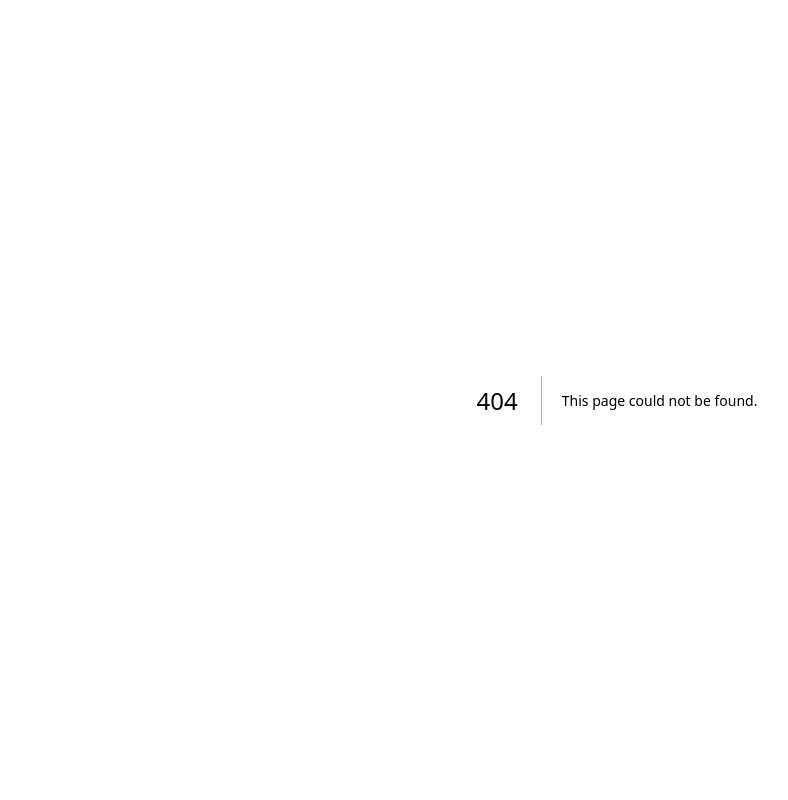
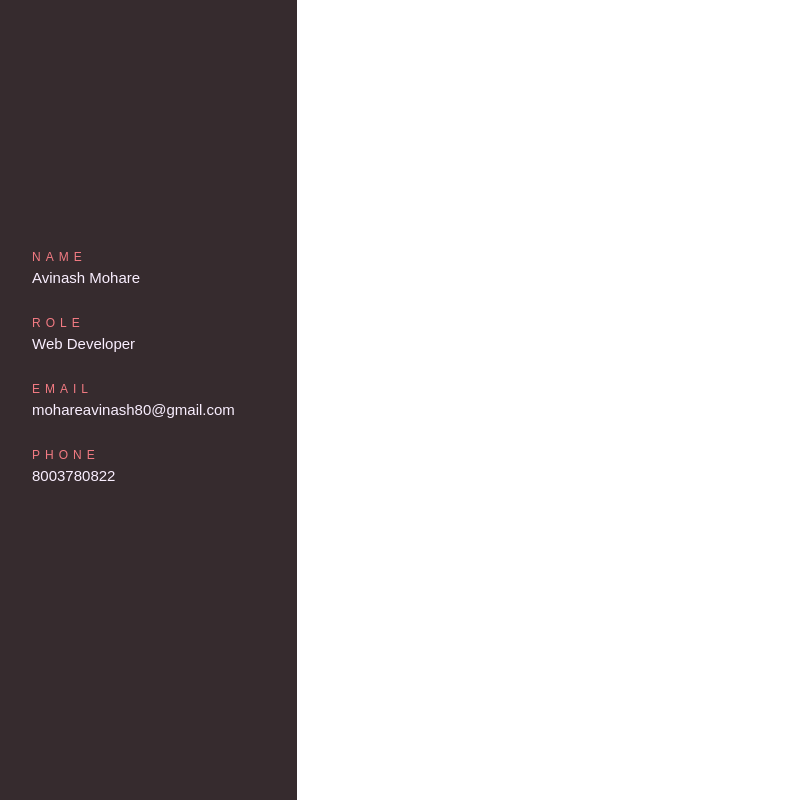
Before and after one commit to AvinashMohare/Portfolio, a Next.js app: page /portfolio in a window 1280 px wide. Before the commit this address had no page. Shown: the whole page, without its empty margins (23-811 px from the left). Built offline with nearby package versions, Linux system fonts and the light colour scheme.

Commit message:
working on Left section

```diff
--- a/src/components/Searchbar.js
+++ b/src/components/Searchbar.js
@@ -13,7 +13,7 @@ import { useRouter } from "next/router";
 const SearchItems = [
     {
         query: "Want to know more about the person behind this website",
-        link: "/about",
+        link: "/portfolio",
     },
     {
         query: "Explore my highlights and achievements",
--- /dev/null
+++ b/src/components/leftcontent.js
@@ -0,0 +1,30 @@
+import React from "react";
+
+import classes from "../styles/LeftContent.module.scss";
+
+const LeftContent = () => {
+    return (
+        <div className={classes.rootLeftContent}>
+            <div className={classes.content}>
+                <div className={classes.info}>
+                    <p className={classes.heading}>Name</p>
+                    <p className={classes.answer}>Avinash Mohare</p>
+                </div>
+                <div className={classes.info}>
+                    <p className={classes.heading}>Role</p>
+                    <p className={classes.answer}>Web Developer</p>
+                </div>
+                <div className={classes.info}>
+                    <p className={classes.heading}>Email</p>
+                    <p className={classes.answer}>mohareavinash80@gmail.com</p>
+                </div>
+                <div className={classes.info}>
+                    <p className={classes.heading}>Phone</p>
+                    <p className={classes.answer}>8003780822</p>
+                </div>
+            </div>
+        </div>
+    );
+};
+
+export default LeftContent;
--- /dev/null
+++ b/src/pages/portfolio.js
@@ -0,0 +1,11 @@
+import LeftContent from "@/components/leftcontent";
+
+const Portfolio = () => {
+    return (
+        <div>
+            <LeftContent />
+        </div>
+    );
+};
+
+export default Portfolio;
--- /dev/null
+++ b/src/styles/LeftContent.module.scss
@@ -0,0 +1,38 @@
+.rootLeftContent {
+    position: fixed;
+    height: 100vh;
+    width: 320px;
+    background-color: #362b2e;
+    // display: flex;
+    // align-items: center;
+    // justify-content: center;
+
+    .content {
+        padding-top: 250px;
+        padding-left: 55px;
+        // margin-top: 300px;
+        // width: auto;
+        // background-color: red;
+        // width: 500px;
+
+        .info {
+            margin-bottom: 30px;
+            .heading {
+                font-size: 12px;
+                color: #f37b83;
+                letter-spacing: 5px;
+                text-transform: uppercase;
+                font-family: Poppins, sans-serif;
+                padding-bottom: 5px;
+                font-weight: 400;
+            }
+
+            .answer {
+                color: #faefff;
+                font-family: "Poppins", sans-serif;
+                font-size: 15px;
+                font-weight: 400;
+            }
+        }
+    }
+}
```
